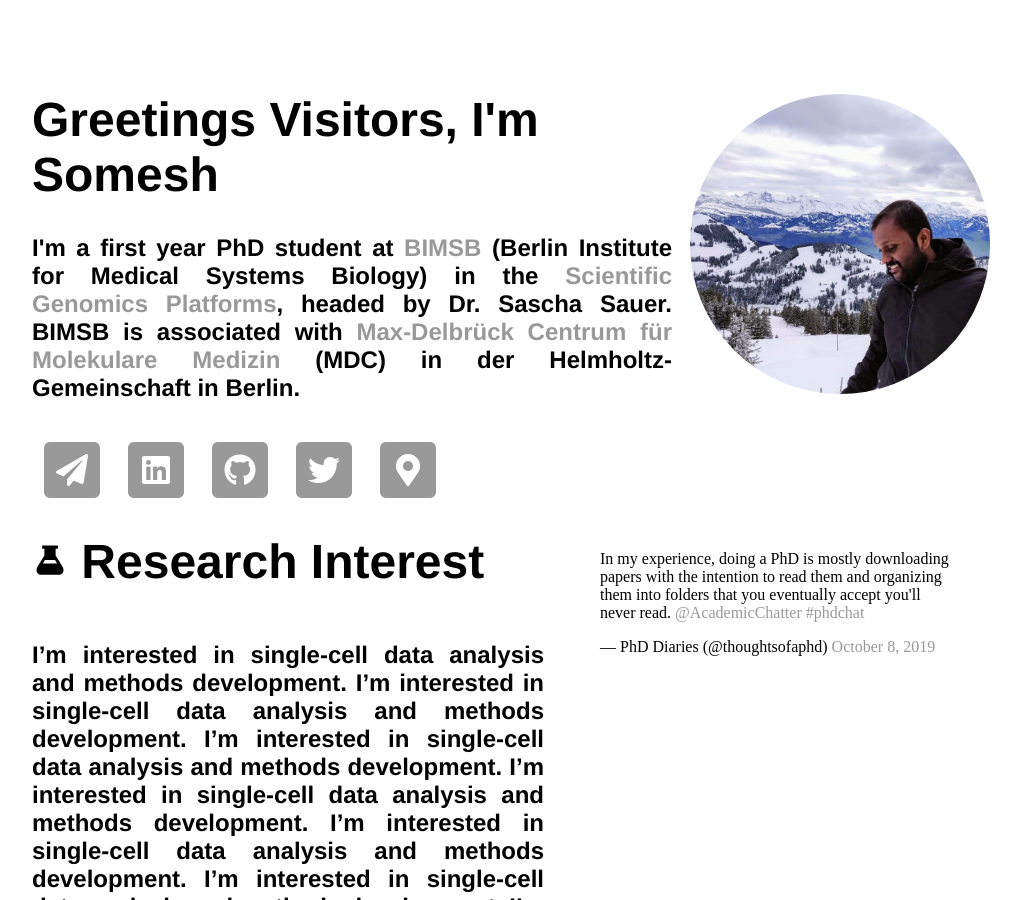
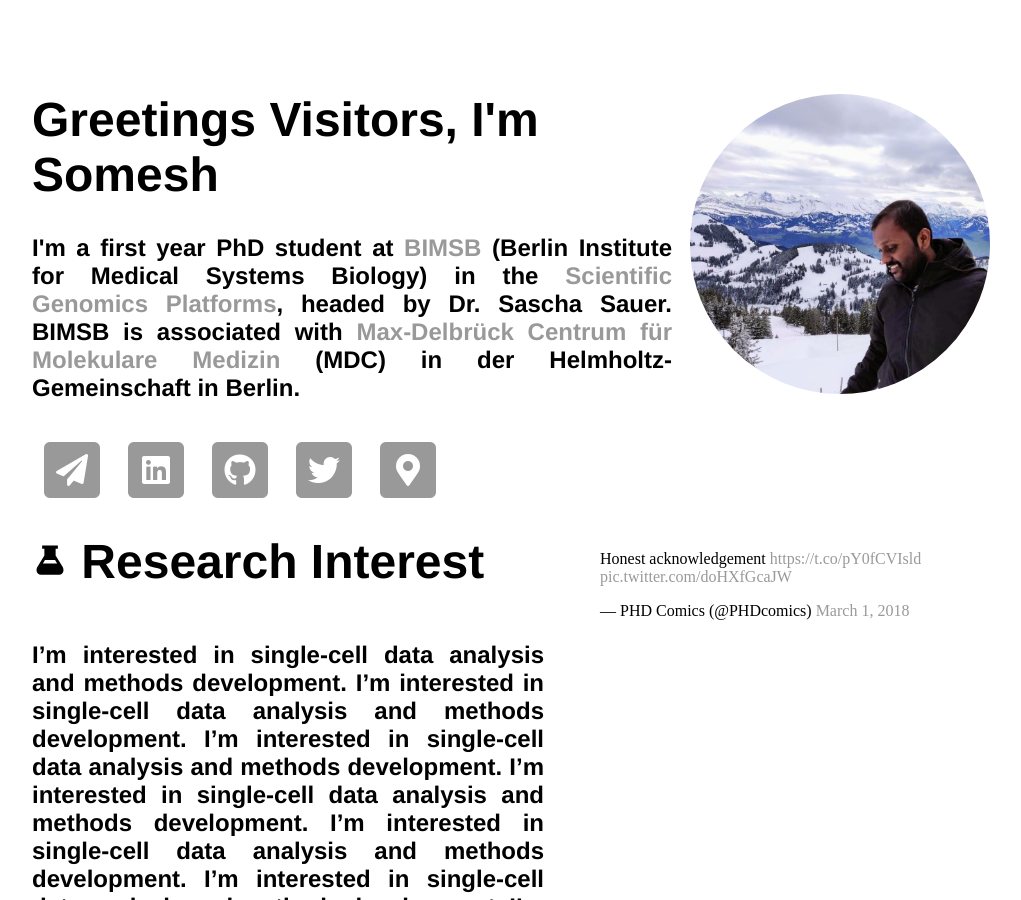
Before and after one commit to saisomesh2594/saisomesh2594.github.io, a Jekyll site: the page built from index.html, in a window 1280 px wide and 900 px high. Shown: the whole window, without its empty margins (128-1149 px from the left). Built offline with Jekyll 4.4.1, drawn with Linux system fonts in a browser that asks for light colours; comment, search, counter and statistics services are not loaded.

Commit message:
change tweet

```diff
--- a/index.html
+++ b/index.html
@@ -84,7 +84,8 @@ title: Somesh Sai, Just Another Bioinformatician
 				</h2></article>
 		</div>
 		<div id="twitter">
-			<blockquote class="twitter-tweet tw-align-center" data-lang="en"><p lang="en" dir="ltr">In my experience, doing a PhD is mostly downloading papers with the intention to read them and organizing them into folders that you eventually accept you&#39;ll never read. <a href="https://twitter.com/AcademicChatter?ref_src=twsrc%5Etfw">@AcademicChatter</a> <a href="https://twitter.com/hashtag/phdchat?src=hash&amp;ref_src=twsrc%5Etfw">#phdchat</a></p>&mdash; PhD Diaries (@thoughtsofaphd) <a href="https://twitter.com/thoughtsofaphd/status/1181646723711680512?ref_src=twsrc%5Etfw">October 8, 2019</a></blockquote> <script async src="https://platform.twitter.com/widgets.js" charset="utf-8"></script>
+			<!--<blockquote class="twitter-tweet tw-align-center" data-lang="en"><p lang="en" dir="ltr">In my experience, doing a PhD is mostly downloading papers with the intention to read them and organizing them into folders that you eventually accept you&#39;ll never read. <a href="https://twitter.com/AcademicChatter?ref_src=twsrc%5Etfw">@AcademicChatter</a> <a href="https://twitter.com/hashtag/phdchat?src=hash&amp;ref_src=twsrc%5Etfw">#phdchat</a></p>&mdash; PhD Diaries (@thoughtsofaphd) <a href="https://twitter.com/thoughtsofaphd/status/1181646723711680512?ref_src=twsrc%5Etfw">October 8, 2019</a></blockquote> <script async src="https://platform.twitter.com/widgets.js" charset="utf-8"></script> -->
+			<blockquote class="twitter-tweet" data-lang="en" data-dnt="true" data-theme="light"><p lang="en" dir="ltr">Honest acknowledgement <a href="https://t.co/pY0fCVIsld">https://t.co/pY0fCVIsld</a> <a href="https://t.co/doHXfGcaJW">pic.twitter.com/doHXfGcaJW</a></p>&mdash; PHD Comics (@PHDcomics) <a href="https://twitter.com/PHDcomics/status/969295517569003521?ref_src=twsrc%5Etfw">March 1, 2018</a></blockquote> <script async src="https://platform.twitter.com/widgets.js" charset="utf-8"></script>
 		</div>
 		<div style="clear:both"></div>
 
```
